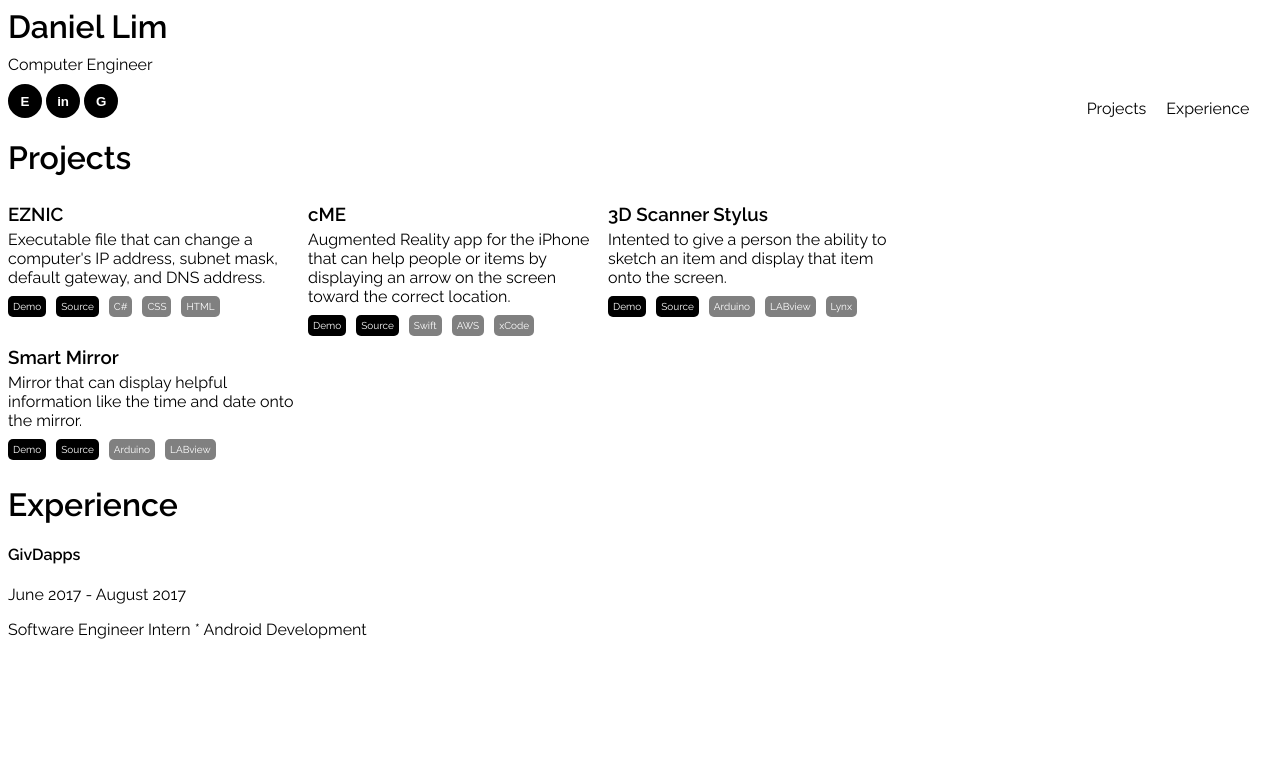
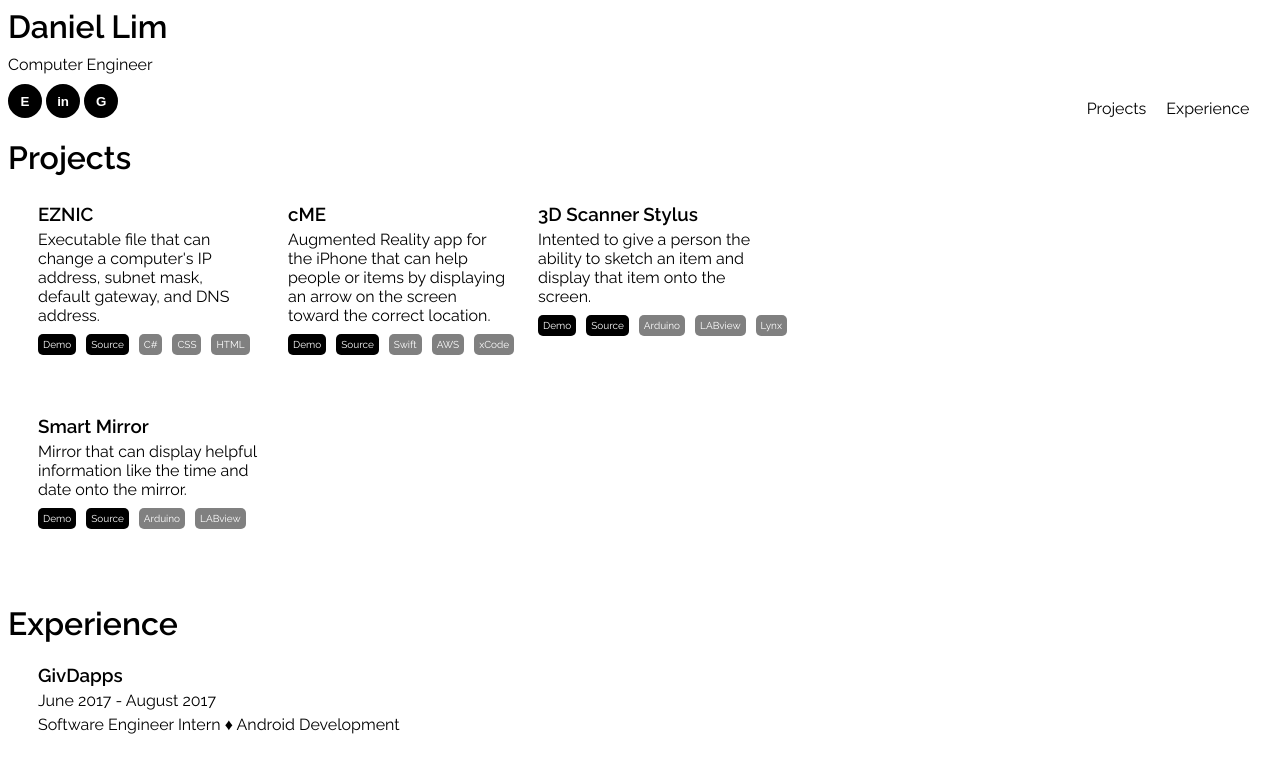
Before and after one commit to NYDanielLim/NYDanielLim.github.io, a plain HTML site: page index.html in a window 1280 px wide. Drawn offline with Linux system fonts and the light colour scheme; a script that the page names is missing.

Commit message:
HTML and CSS
-played with paddings and margins for both projects and experience

```diff
--- a/index.html
+++ b/index.html
@@ -75,10 +75,9 @@
 </div>
 <h1>Experience</h1>
 	<div class="experience">
-		<h4>GivDapps</h4>
+		<h3>GivDapps</h3>
 		<p>June 2017 - August 2017</p>
-		<p>Software Engineer Intern * Android Development</p>
-
+		<p>Software Engineer Intern &#9830; Android Development</p>
 	</div>
 	<script src ="bomb.js" type="text/javascript"></script>
 </body>
--- a/style.css
+++ b/style.css
@@ -64,15 +64,19 @@ body{
 	width: 900px;
 }
 .project{
-	width: 300px;
+	width: 220px;
+	padding-left: 30px;
+	padding-bottom:50px;
 
 
 }
 .project h3, .project p{
 	margin: 5px 0;
+}
 
-
-
+.experience h3, .experience p{
+	margin: 5px 0;
+	padding-left: 30px;
 }
 
 .projectBtns{
```
